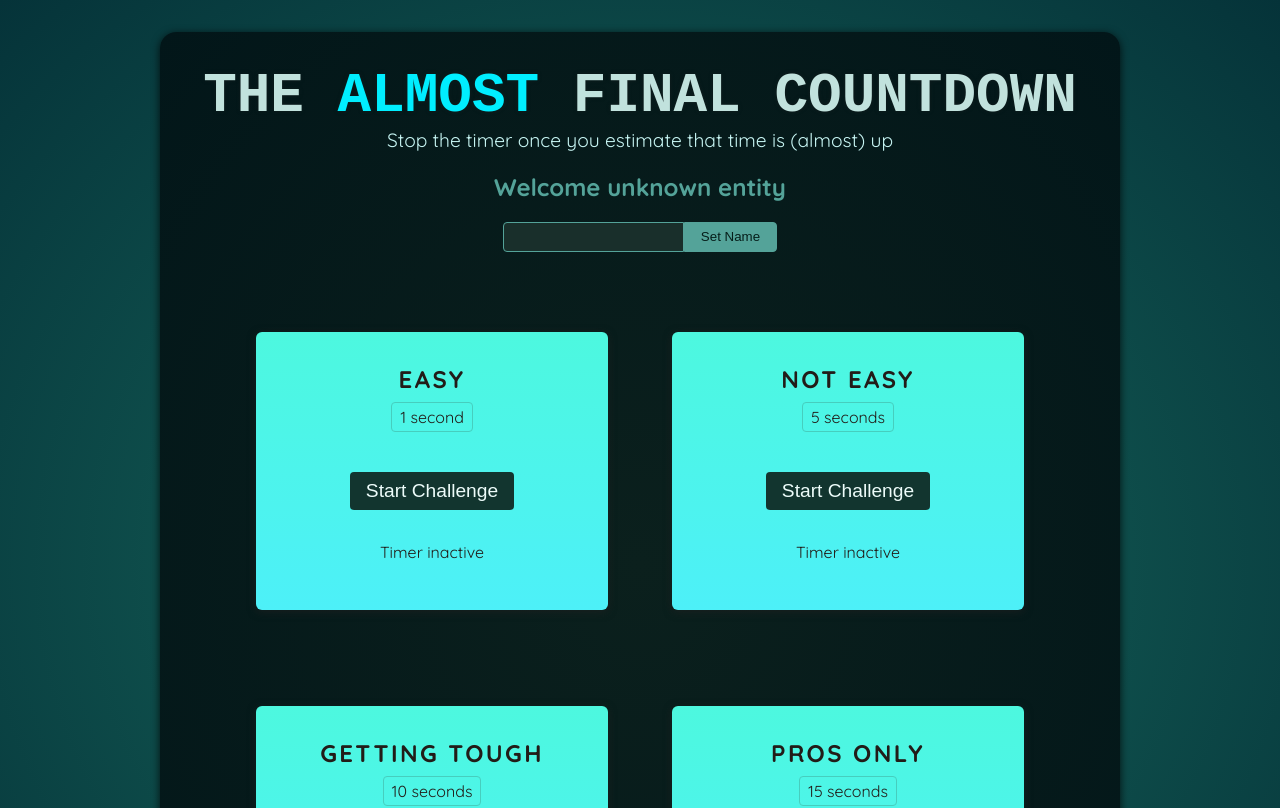
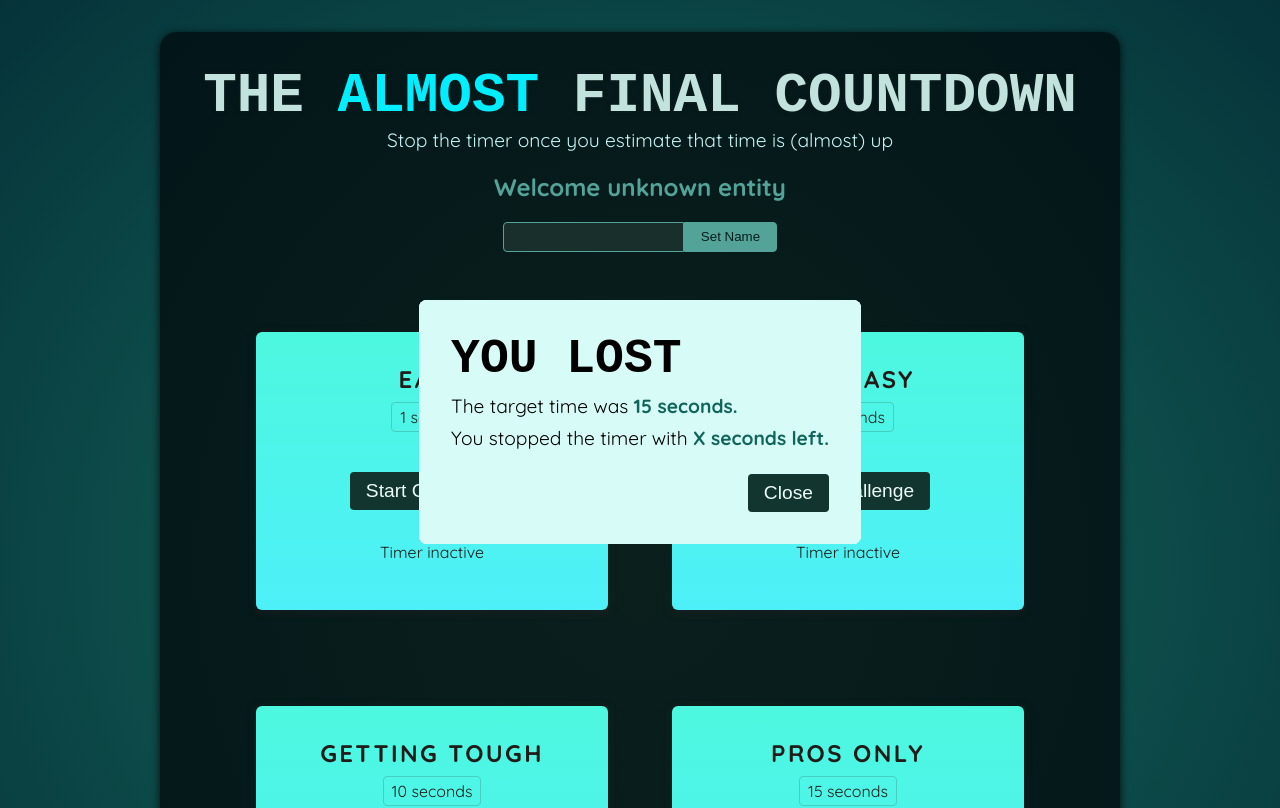
Before and after one commit to patricia-026/react_refs_and_portals, a React (Vite) app: page / in a window 1280 px wide. Shown: the top 808 px of the page. Built offline with nearby package versions, Linux system fonts and the light colour scheme; a web font is replaced by a local one.

Commit message:
forwarding refs to custom components

```diff
--- a/src/components/ResultModal.jsx
+++ b/src/components/ResultModal.jsx
@@ -1,6 +1,8 @@
-export default function ResultModal({ result, targetTime }) {
+import { forwardRef } from "react";
+
+const ResultModal = forwardRef(function ResultModal({ result, targetTime }, ref) {
     return (
-        <dialog className="result-modal" open>
+        <dialog ref={ref} className="result-modal" open>
             <h2>You {result}</h2>
             <p>The target time was <strong>{targetTime} seconds.</strong></p>
             <p>You stopped the timer with <strong>X seconds left.</strong></p>
@@ -9,4 +11,6 @@
             </form>
         </dialog>
     );
-}
+})
+
+export default ResultModal;
--- a/src/components/TimerChallenges.jsx
+++ b/src/components/TimerChallenges.jsx
@@ -5,12 +5,15 @@
 
 export default function TimerChallenge({ title, targetTime }) {
     const timer = useRef();
+    const dialog = useRef();
+
     const [timerStarted, setTimerStarted] = useState(false);
     const [timerExpired, setTimerExpired] = useState(false);
 
     function handleStart() {
         timer.current = setTimeout(() => {
             setTimerExpired(true);
+            dialog.current.showModal();
         }, targetTime * 1000);
 
         setTimerStarted(true);
@@ -23,7 +26,7 @@
 
     return (
         <>
-            {timerExpired && <ResultModal targetTime={targetTime} result="lost" />}
+            <ResultModal ref={dialog} targetTime={targetTime} result="lost" />
             <section className="challenge">
                 <h2>{title}</h2>
                 <p className="challenge-time">
```
